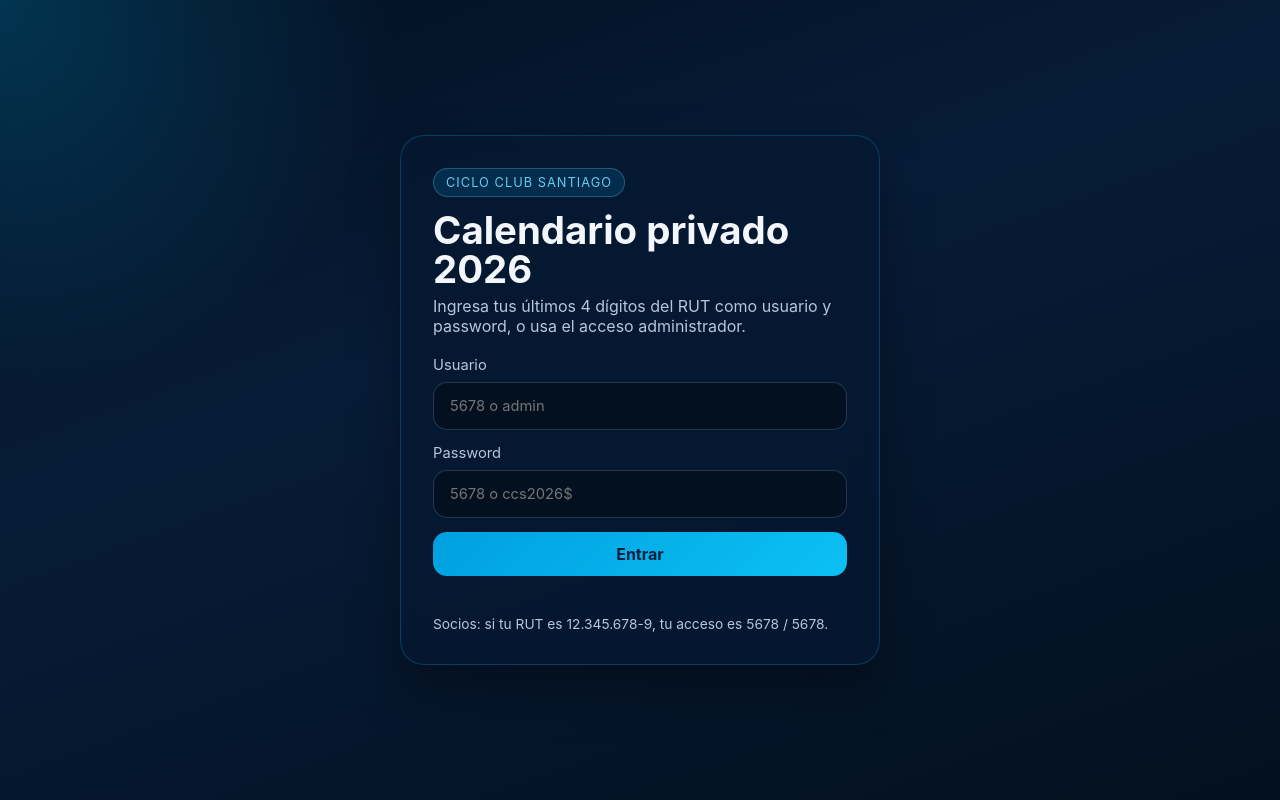
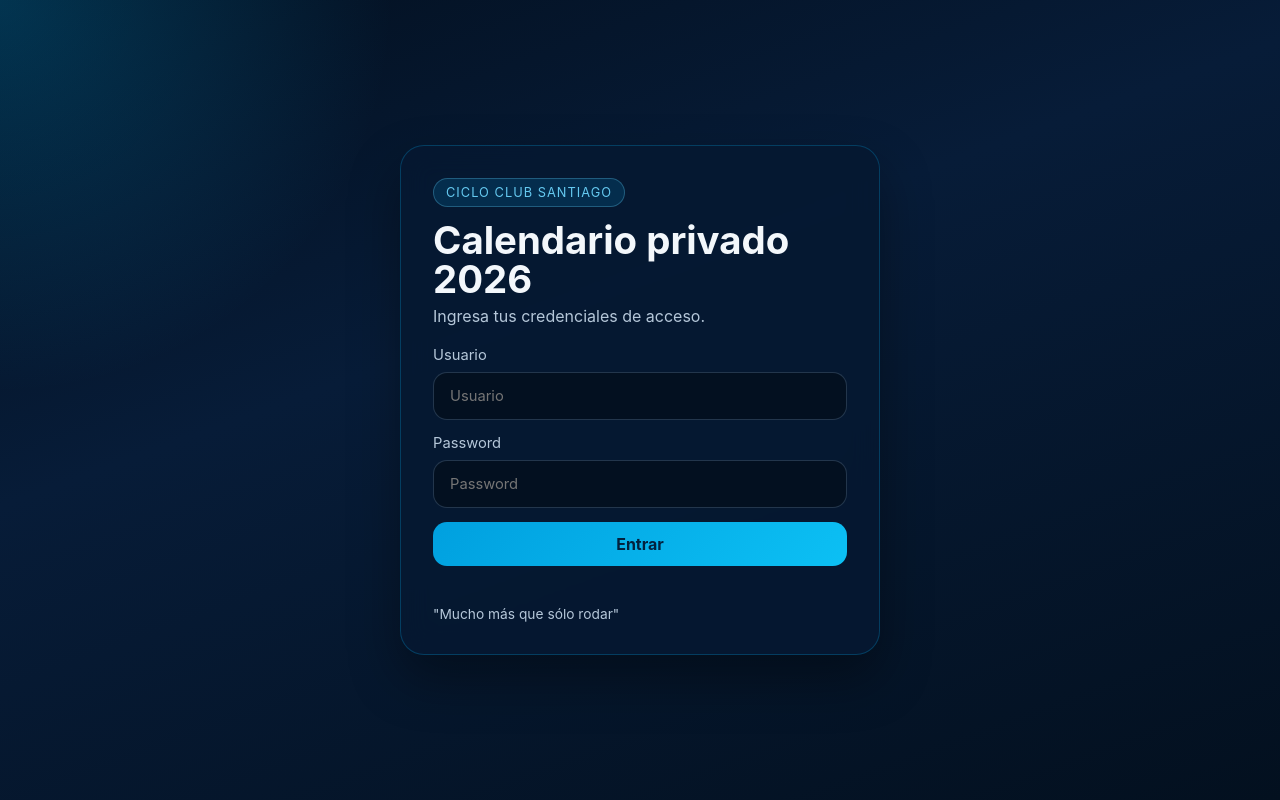
Before and after one commit to cesarmoraa/calendario-ccs, a website: page public/login.html in a window 1280 px wide. Drawn offline with Linux system fonts and the light colour scheme; no server answers.

Commit message:
fix seguridad login

```diff
--- a/public/login.html
+++ b/public/login.html
@@ -11,23 +11,23 @@
     <section class="login-card">
       <div class="brand-badge">Ciclo Club Santiago</div>
       <h1>Calendario privado 2026</h1>
-      <p>Ingresa tus últimos 4 dígitos del RUT como usuario y password, o usa el acceso administrador.</p>
+      <p>Ingresa tus credenciales de acceso.</p>
 
       <form id="login-form" class="login-form">
         <label>
           Usuario
-          <input type="text" id="username" autocomplete="username" placeholder="5678 o admin" required>
+          <input type="password" id="username" autocomplete="username" placeholder="Usuario" required>
         </label>
         <label>
           Password
-          <input type="password" id="password" autocomplete="current-password" placeholder="5678 o ccs2026$" required>
+          <input type="password" id="password" autocomplete="current-password" placeholder="Password" required>
         </label>
         <button type="submit" class="primary-btn">Entrar</button>
       </form>
 
       <p id="login-message" class="login-message"></p>
       <div class="login-help">
-        <span>Socios: si tu RUT es 12.345.678-9, tu acceso es 5678 / 5678.</span>
+        <span>"Mucho más que sólo rodar"</span>
       </div>
     </section>
   </main>
```
